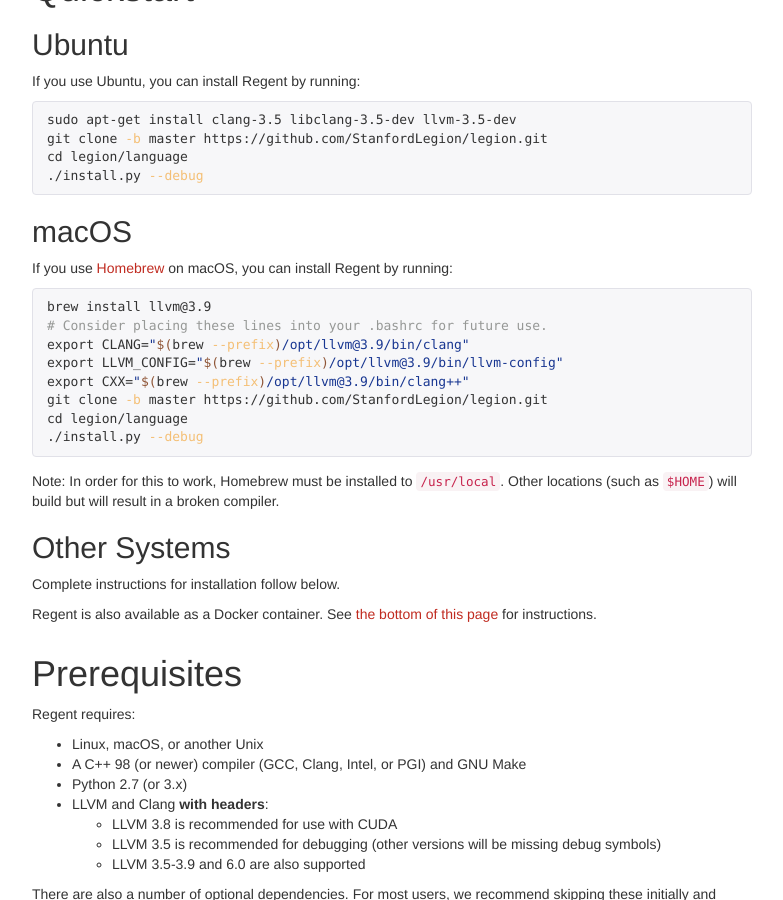
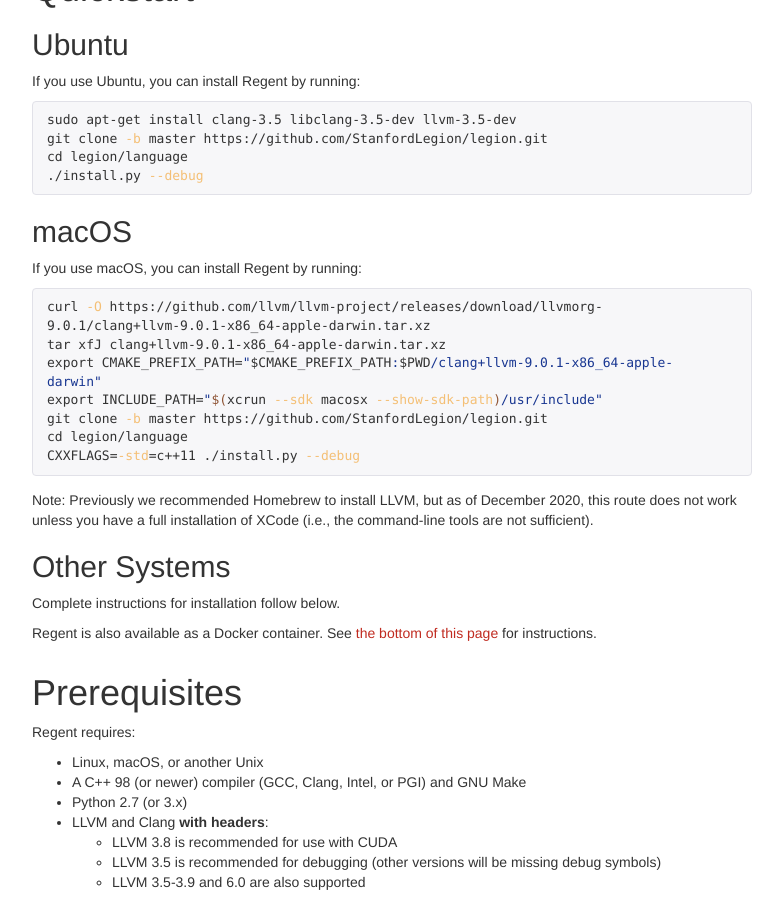
Before and after one commit to StanfordLegion/regent-lang.org, a Jekyll site: the page built from install.md, in a window 1280 px wide and 900 px high, scrolled down 401 px. Shown: the whole window, without its empty margins (248-1031 px from the left). Built offline with Jekyll 4.4.1, drawn with Linux system fonts in a browser that asks for light colours; nearby versions of some CDN libraries; Markdown is read by kramdown in place of the engine named in the settings.

Commit message:
Update macOS install instructions.

```diff
--- a/install.md
+++ b/install.md
@@ -31,23 +31,22 @@
 
 ## macOS
 
-If you use [Homebrew](https://brew.sh/) on macOS, you can install
-Regent by running:
+If you use macOS, you can install Regent by running:
 
 {% highlight bash %}
-brew install llvm@3.9
-# Consider placing these lines into your .bashrc for future use.
-export CLANG="$(brew --prefix)/opt/llvm@3.9/bin/clang"
-export LLVM_CONFIG="$(brew --prefix)/opt/llvm@3.9/bin/llvm-config"
-export CXX="$(brew --prefix)/opt/llvm@3.9/bin/clang++"
+curl -O https://github.com/llvm/llvm-project/releases/download/llvmorg-9.0.1/clang+llvm-9.0.1-x86_64-apple-darwin.tar.xz
+tar xfJ clang+llvm-9.0.1-x86_64-apple-darwin.tar.xz
+export CMAKE_PREFIX_PATH="$CMAKE_PREFIX_PATH:$PWD/clang+llvm-9.0.1-x86_64-apple-darwin"
+export INCLUDE_PATH="$(xcrun --sdk macosx --show-sdk-path)/usr/include"
 git clone -b master https://github.com/StanfordLegion/legion.git
 cd legion/language
-./install.py --debug
+CXXFLAGS=-std=c++11 ./install.py --debug
 {% endhighlight %}
 
-Note: In order for this to work, Homebrew must be installed to
-`/usr/local`. Other locations (such as `$HOME`) will build but will
-result in a broken compiler.
+Note: Previously we recommended Homebrew to install LLVM, but as of
+December 2020, this route does not work unless you have a full
+installation of XCode (i.e., the command-line tools are not
+sufficient).
 
 ## Other Systems
 
```
